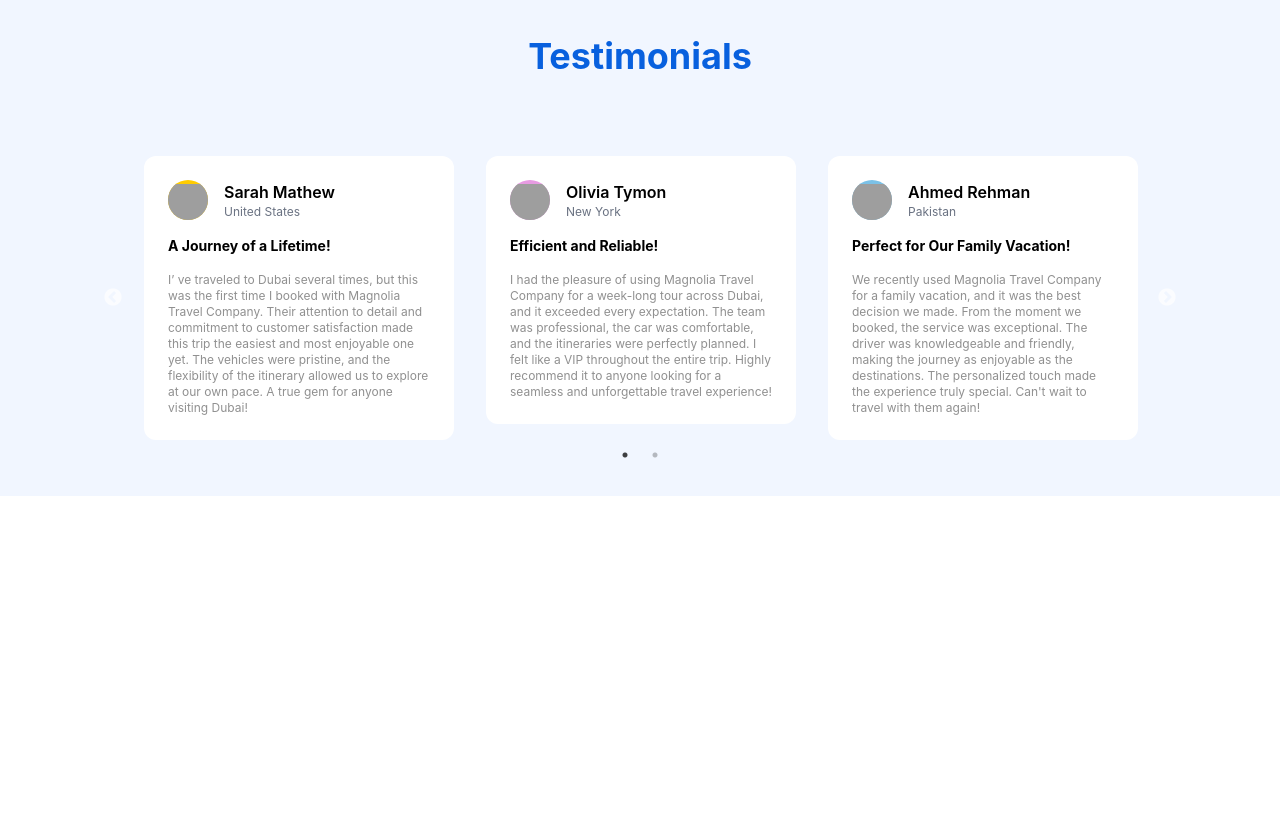
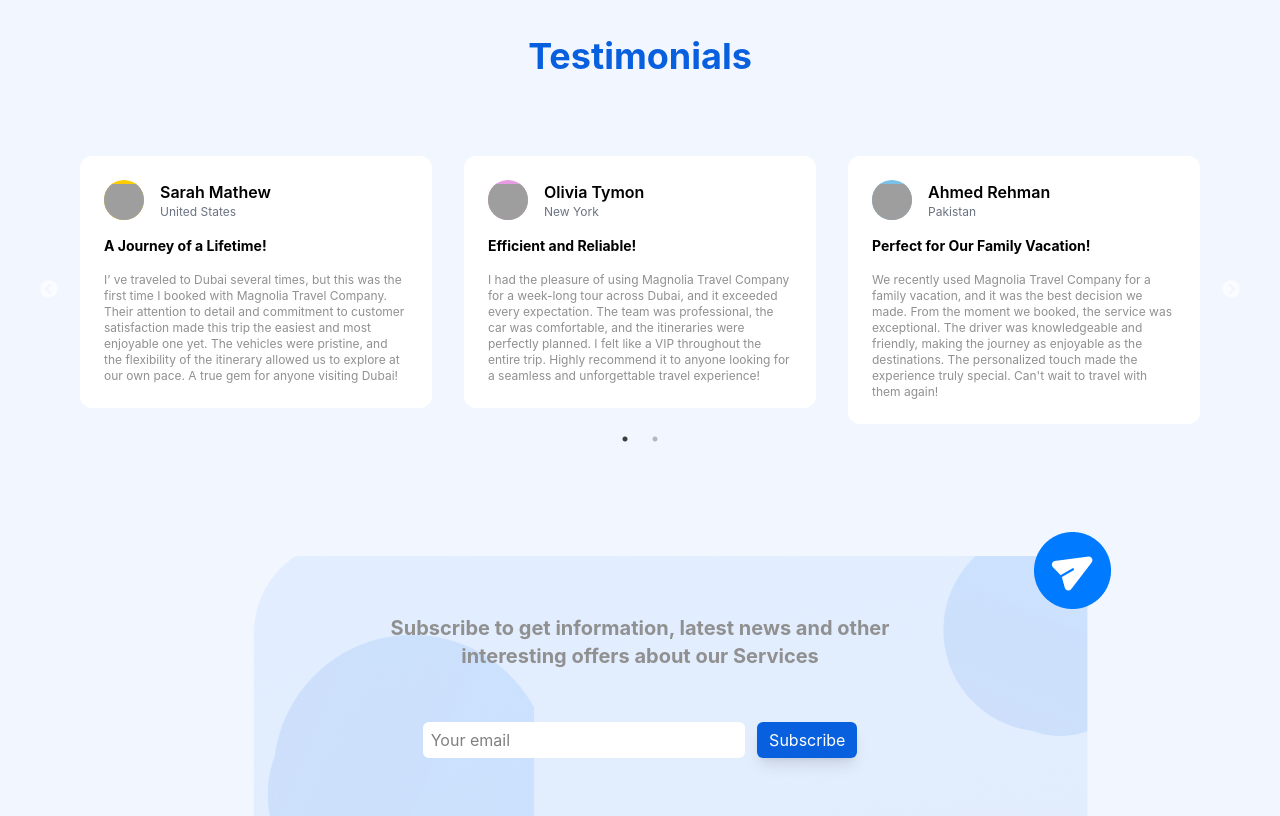
Before and after one commit to hassanalitahir71/magnolia-landing-page, a React (Vite) app in the folder my-app/: page / in a window 1280 px wide. Shown: the part 1860-2676 px from the top of the page. Before the commit the page ends 2356 px from the top, so only its background shows below. Built offline with nearby package versions, Linux system fonts and the light colour scheme; grey boxes are pictures that could not be loaded.

Commit message:
add Email Section

```diff
--- a/my-app/src/pages/frontPage/FrontPage.jsx
+++ b/my-app/src/pages/frontPage/FrontPage.jsx
@@ -1,4 +1,5 @@
 import DestinatioSection from "./components/DestinatioSection";
+import EmailSection from "./components/EmailSection";
 import Header from "./components/header";
 import Herosection from "./components/Herosection";
 import OurServices from "./components/OurServices";
@@ -13,6 +14,7 @@ function FrontPage() {
       <OurServices />
       <DestinatioSection/>
       <TestimonialsSection/>
+      <EmailSection/>
     </container>
   );
 }
--- /dev/null
+++ b/my-app/src/pages/frontPage/components/EmailSection.jsx
@@ -0,0 +1,34 @@
+import { TbMail } from "react-icons/tb";
+
+const EmailSection = () => {
+  return (
+    <>
+      <div className="bg-[url('/images/bg.png')] bg-cover bg-center h-65 w-[70%] flex  justify-center items-center relative">
+        <img
+          src="/images/arrowicon.png"
+          alt=""
+          className="absolute -top-6 -right-6"
+        />
+        <div className="h-[70%] w-[60%] flex flex-col justify-center items-center  gap-13">
+          <h1 className=" w-full text-xl font-bold text-gray text-center">
+            Subscribe to get information, latest news and other interesting
+            offers about our Services
+          </h1>
+          <div className="w-full flex flex-row justify-center items-center gap-3">
+            <input
+              type="text"
+              placeholder="Your email"
+              className="bg-white h-9 w-[60%] rounded-md p-2  relative"
+            />
+
+            <button className=" text-white hover:text-lightBlack rounded-md  cursor-pointer p-1 h-9 bg-darkBlue   shadow-lg hover:bg-tabBlue w-25 ">
+              Subscribe
+            </button>
+          </div>
+        </div>
+      </div>
+    </>
+  );
+};
+
+export default EmailSection;
--- a/my-app/src/pages/frontPage/components/TestimonialsSection.jsx
+++ b/my-app/src/pages/frontPage/components/TestimonialsSection.jsx
@@ -72,7 +72,7 @@ const TestimonialsSection = () => {
         Testimonials
       </h1>
 
-      <div className="w-[80%] h-90 mx-auto py-5">
+      <div className="w-[90%] h-90 mx-auto py-5">
         <Slider {...settings}>
           {TestimonialList.map((items) => (
             <div key={items.id} className="px-4">
```
Also changed, not shown: my-app/public/images/arrowicon.png (added), my-app/public/images/bg.png (added).
